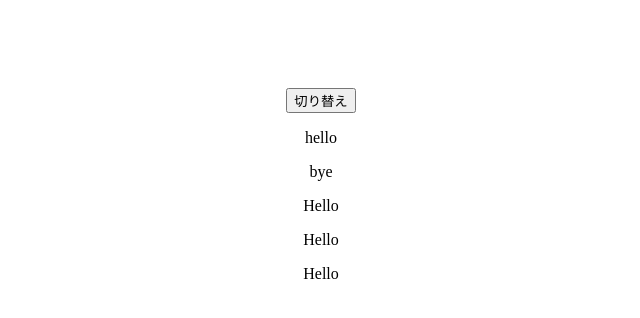
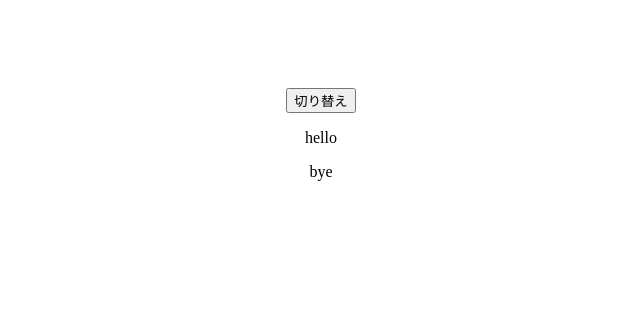
Before and after one commit to k-kudo-hub/vuejs-practice2, a Vue app: page / in a window 1280 px wide. Shown: the top 318 px of the page, without its empty margins (319-959 px from the left). Built offline with nearby package versions, Linux system fonts and the light colour scheme.

Commit message:
CSSトランジションとCSSアニメーションを両方使用する（type属性の使用）

```diff
--- a/src/App.vue
+++ b/src/App.vue
@@ -4,13 +4,8 @@
     <transition name="fade">
       <p v-if="show">hello</p>
     </transition>
-    <transition name="slide">
-      <div v-if="show">
-        <p>bye</p>
-        <p>Hello</p>
-        <p>Hello</p>
-        <p>Hello</p>
-      </div>
+    <transition name="slide" type="animation" appear>
+      <p v-if="show">bye</p>
     </transition>
   </div>
 </template>
@@ -51,12 +46,18 @@
   opacity: 0;
 }
 
+.slide-enter,
+.slide-leave-to {
+  opacity: 0;
+}
 
 .slide-enter-active {
   animation: slide-in 0.5s;
+  transition: opacity 1s;
 }
 .slide-leave-active {
   animation: slide-in 0.5s reverse;
+  transition: opacity 1s;
 }
 
 @keyframes slide-in {
```
